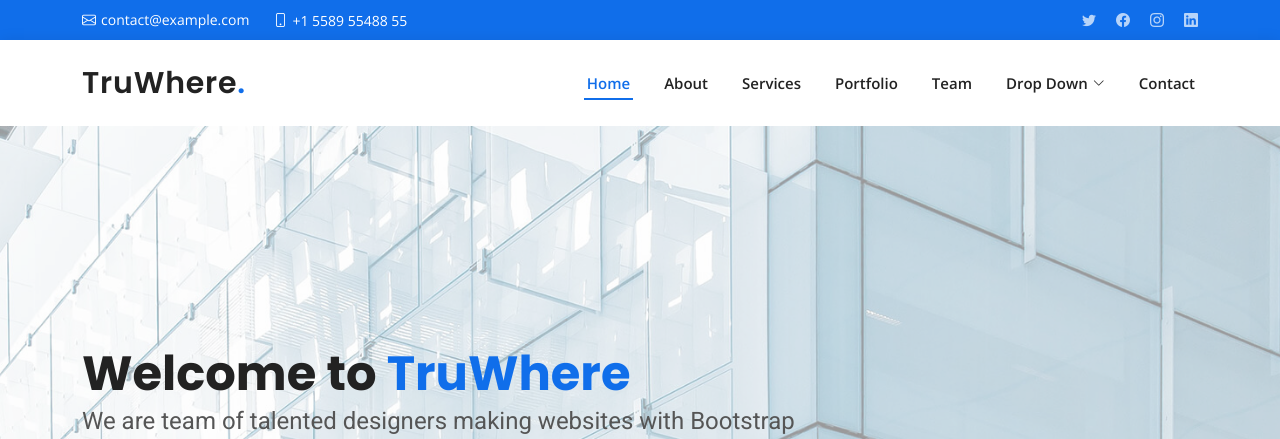
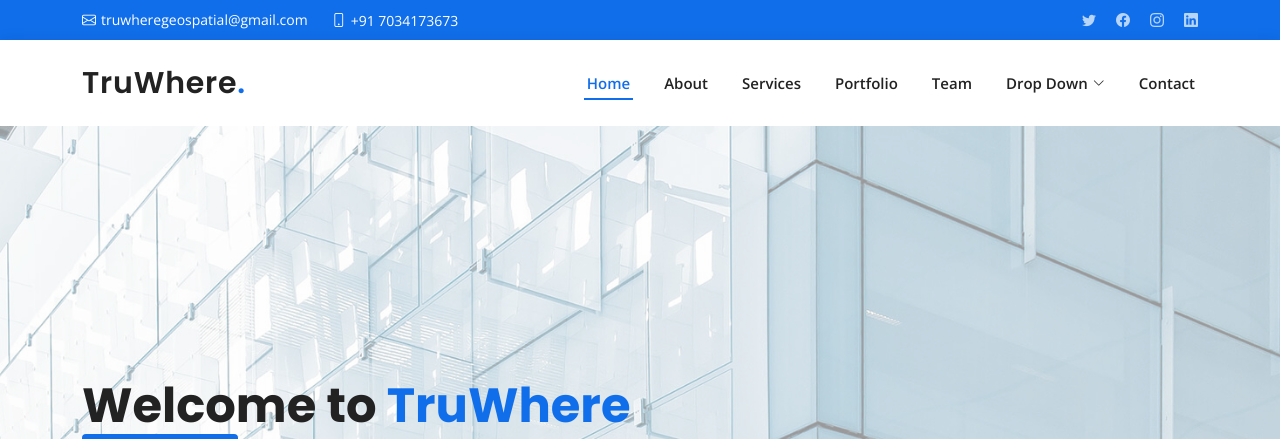
Before and after one commit to Subinjs/truwhere-geospatial, a plain HTML site: page index.html in a window 1280 px wide. Shown: the top 439 px of the page. Drawn offline with nearby package versions, Linux system fonts and the light colour scheme.

Commit message:
Update contact and mail

```diff
--- a/index.html
+++ b/index.html
@@ -41,8 +41,8 @@
   <section id="topbar" class="d-flex align-items-center">
     <div class="container d-flex justify-content-center justify-content-md-between">
       <div class="contact-info d-flex align-items-center">
-        <i class="bi bi-envelope d-flex align-items-center"><a href="mailto:contact@example.com">contact@example.com</a></i>
-        <i class="bi bi-phone d-flex align-items-center ms-4"><span>+1 5589 55488 55</span></i>
+        <i class="bi bi-envelope d-flex align-items-center"><a href="mailto:truwheregeospatial@gmail.com">truwheregeospatial@gmail.com</a></i>
+        <i class="bi bi-phone d-flex align-items-center ms-4"><span>+91 7034173673</span></i>
       </div>
       <div class="social-links d-none d-md-flex align-items-center">
         <a href="#" class="twitter"><i class="bi bi-twitter"></i></a>
@@ -97,7 +97,7 @@
   <section id="hero" class="d-flex align-items-center">
     <div class="container" data-aos="zoom-out" data-aos-delay="100">
       <h1>Welcome to <span>TruWhere</span></h1>
-      <h2>We are team of talented designers making websites with Bootstrap</h2>
+      <!-- <h2>We are team of talented designers making websites with Bootstrap</h2> -->
       <div class="d-flex">
         <a href="#about" class="btn-get-started scrollto">Get Started</a>
         <a href="" class="glightbox btn-watch-video"><i class="bi bi-play-circle"></i><span>Watch Video</span></a>
```
Also changed, not shown: 1 other file.
